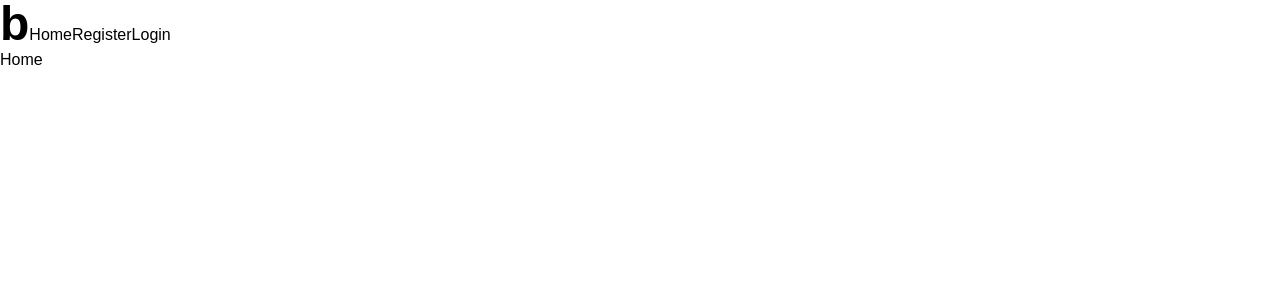
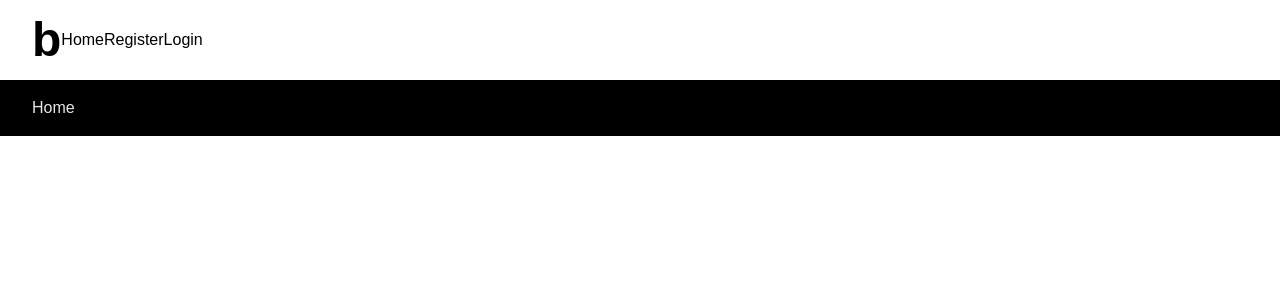
Before and after one commit to evan-walter/baseline, a React (Create React App) app in the folder client/: page / in a window 1280 px wide. Shown: the top 300 px of the page. Built offline with nearby package versions, Linux system fonts and the light colour scheme.

Commit message:
style: styling navbar and sections

```diff
--- a/client/src/components/App.js
+++ b/client/src/components/App.js
@@ -10,11 +10,15 @@ export default function App() {
   return (
     <Router>
         <Navbar />
+        <div className='bg-bgprimary text-textlight'>
+          <div className='py-4 px-8'>
             <Routes>
               <Route path='/' element={<Home />} />
               <Route path='/login' element={<Login />} />
               <Route path='/register' element={<Register />} />
             </Routes>
+          </div>
+        </div>
     </Router>
   );
 }
--- a/client/src/components/Navbar.js
+++ b/client/src/components/Navbar.js
@@ -3,9 +3,11 @@ import { NavLink } from 'react-router-dom';
 
 export default function Navbar() {
   return (
-    <nav className='bglight'>
-      <div>
+    <nav className='flex items-center py-4 px-8 bg-bglight text-black'>
+      <div className=''>
         <NavLink to='/' className='text-5xl font-black'>b</NavLink>
+      </div>
+      <div className=''>
         <NavLink to='/'>Home</NavLink>
         <NavLink to='/register'>Register</NavLink>
         <NavLink to='/login'>Login</NavLink>
--- a/client/tailwind.config.js
+++ b/client/tailwind.config.js
@@ -3,6 +3,7 @@ module.exports = {
   theme: {
     extend: {
       colors: {
+        textlight: '#e6e6e6',
         btnprimary: '#c31432',
         bgprimary: '#000',
         bgsecondary: '#212327', // inputs
```
Lines whose indentation alone changed are shown as unchanged.
